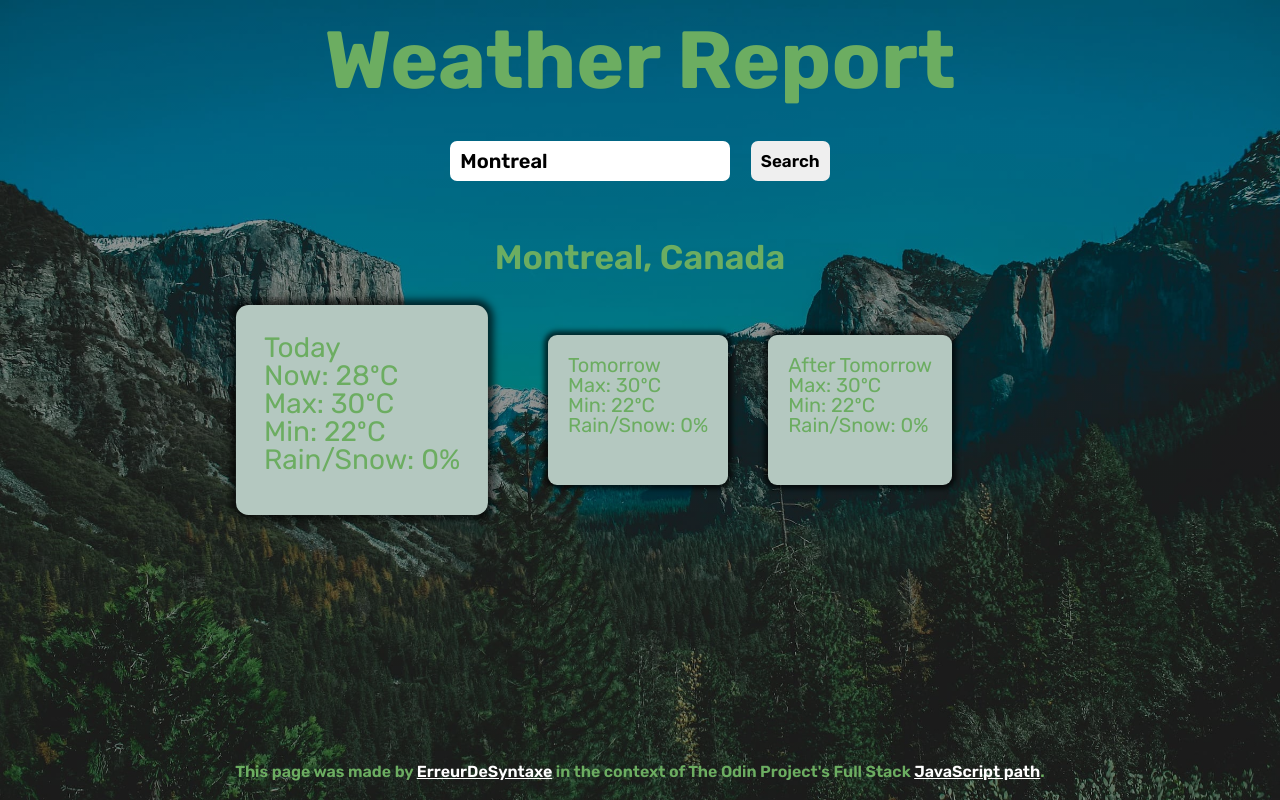
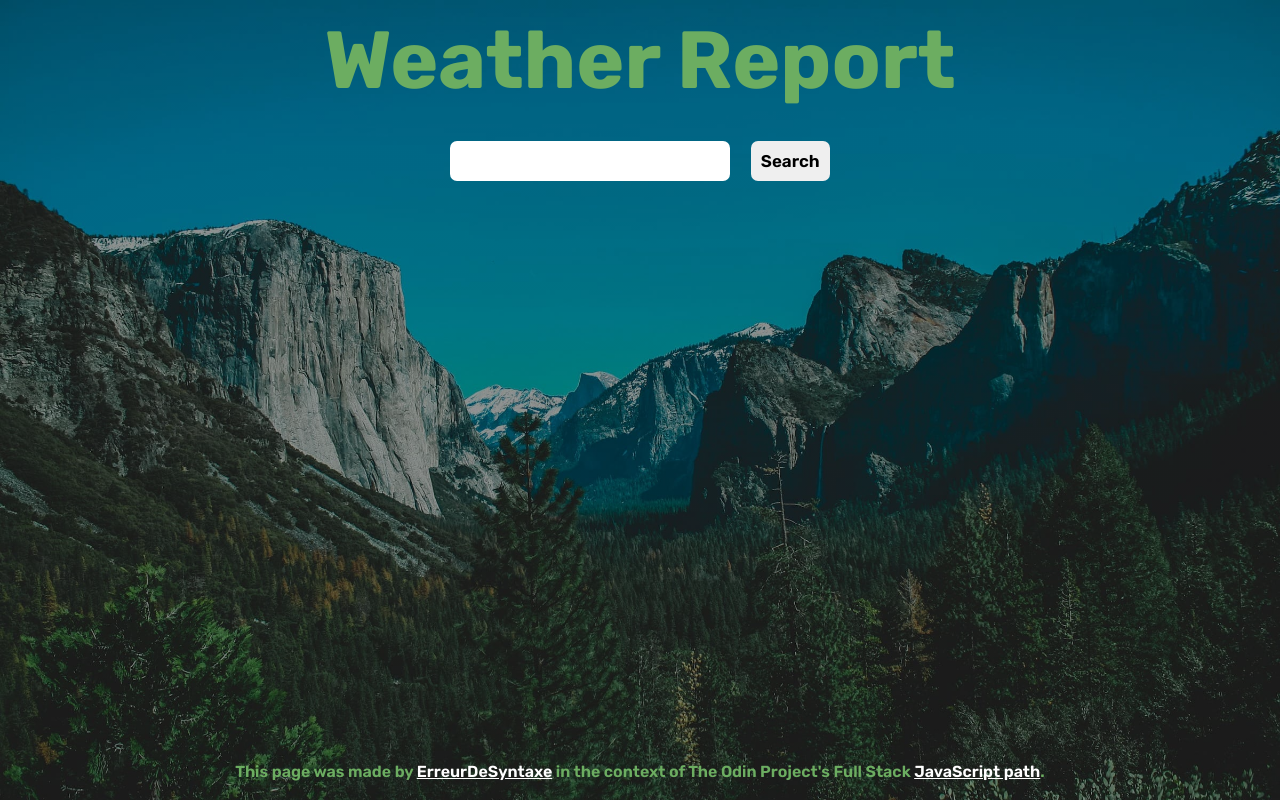
Before and after one commit to ErreurDeSyntaxe/full-stack-weather, a website built with webpack: page src/index.html in a window 1280 px wide. Built offline with nearby package versions, Linux system fonts and the light colour scheme; no server answers.

Commit message:
Remove hardcoded values

```diff
--- a/src/index.html
+++ b/src/index.html
@@ -23,13 +23,13 @@
 
       <section class="section section-search">
         <form class="form" action="">
-          <input class="search" type="text" value="Montreal" />
+          <input class="search" type="text" />
           <button class="button" type="submit">Search</button>
         </form>
       </section>
 
       <section class="section section-weather">
-        <p class="location">Montreal, Canada</p>
+        <!-- <p class="location">Montreal, Canada</p>
         <div class="card-container">
           <div class="weather-card today">
             <p class="info day">Today</p>
@@ -50,7 +50,7 @@
             <p class="info temp-min">Min: 22ºC</p>
             <p class="info temp-preci">Rain/Snow: 0%</p>
           </div>
-        </div>
+        </div> -->
       </section>
     </main>
 
--- a/src/js/index.js
+++ b/src/js/index.js
@@ -141,4 +141,4 @@ const init = function () {
   getWeather();
   view.addHandlerSearch(controlSearchResult);
 };
-// init();
+init();
```
